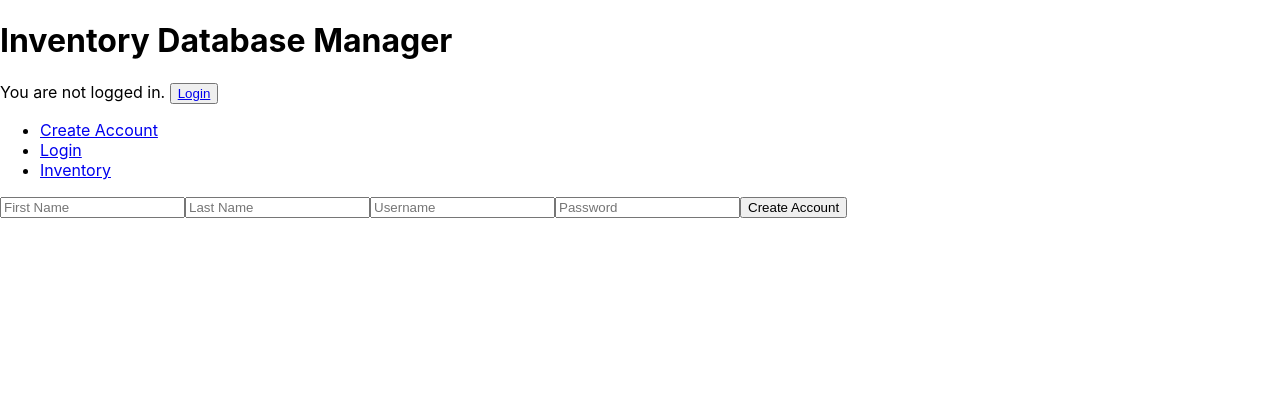
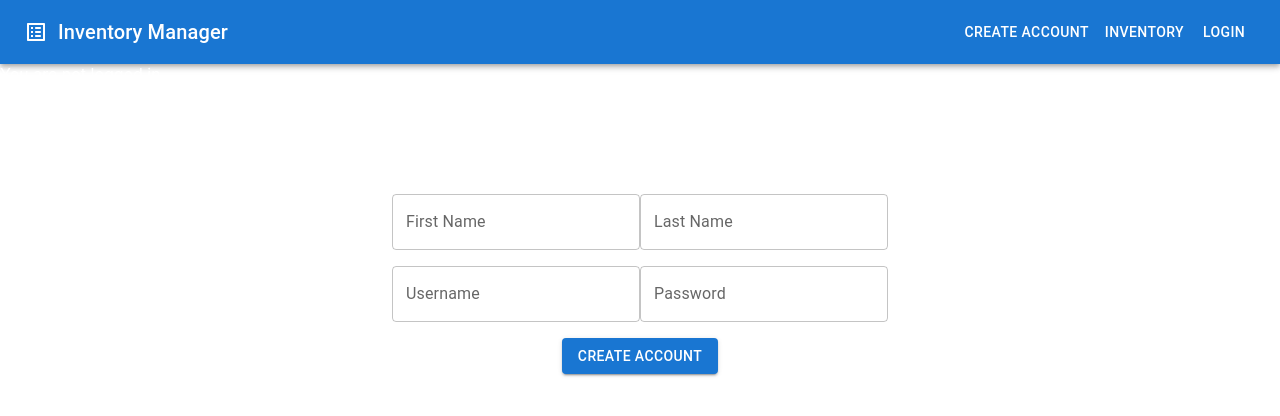
Before and after one commit to brianlen/z-prefix, a React (Create React App) app in the folder frontend/: page /create_account in a window 1280 px wide. Shown: the top 416 px of the page. Built offline with nearby package versions, Linux system fonts and the light colour scheme.

Commit message:
functional and beautiful, fix alerts and error handling

```diff
--- a/frontend/package.json
+++ b/frontend/package.json
@@ -6,6 +6,7 @@
     "@emotion/react": "^11.11.4",
     "@emotion/styled": "^11.11.5",
     "@fontsource/roboto": "^5.0.12",
+    "@mui/icons-material": "^5.15.15",
     "@mui/material": "^5.15.15",
     "@testing-library/jest-dom": "^5.17.0",
     "@testing-library/react": "^13.4.0",
--- a/frontend/src/App.js
+++ b/frontend/src/App.js
@@ -5,6 +5,9 @@ import Login from './Pages/Login';
 import CreateItem from './Pages/CreateItem';
 import Inventory from './Pages/Inventory';
 import ItemDetails from './Pages/ItemDetails';
+
+import { AppBar, Toolbar, Typography, Button } from '@mui/material';
+import ListAltRoundedIcon from '@mui/icons-material/ListAltRounded';
 
 function App() {
     const navigate = useNavigate();
@@ -20,22 +23,29 @@ function App() {
 
     return (
         <div>
-      <h1>Inventory Database Manager</h1>
+
+            <AppBar position="static">
+                <Toolbar>
+                    <ListAltRoundedIcon style={{ marginRight: '10px' }} />
+                    <Typography variant="h6" style={{ flexGrow: 1 }}>
+                        Inventory Manager
+                    </Typography>
+
+                    <Button color="inherit" onClick={() => navigate("/create_account")}>Create Account</Button>
+                    <Button color="inherit" onClick={() => navigate("/inventory")}>Inventory</Button>
+                    {user ? <Button color="inherit" onClick={(e) => handleLogout(e)}>Logout</Button> : <Button color="inherit" onClick={() => navigate("/login")}>Login</Button>}
+                </Toolbar>
+            </AppBar>
+
+
             {user ?
-        <div>
+                <div style={{color: 'white'}}>
                     {`Logged in as ${user.username}. Welcome ${user.first_name} ${user.last_name}. Your user_id is ${user.user_id}. `}
-          <button onClick={(e) => handleLogout(e)}>Log out</button>
                 </div>
                 :
-        <div>{'You are not logged in. '}<button><Link to="/login">Login</Link></button></div>
+                <div style={{color: 'white'}}>{'You are not logged in. '}</div>
             }
 
-      <nav><ul>
-        <li><Link to="/create_account">Create Account</Link></li>
-        <li><Link to="/login">Login</Link></li>
-        {user ? <li><Link to="/create_item">Create Item</Link></li> : null}
-        <li><Link to="/inventory">Inventory</Link></li>
-      </ul></nav>
 
 
             <Routes>
@@ -49,4 +59,25 @@ function App() {
     );
 }
 
+
+
+// <h1>Inventory Database Manager</h1>
+// {user ?
+//     <div>
+//         {`Logged in as ${user.username}. Welcome ${user.first_name} ${user.last_name}. Your user_id is ${user.user_id}. `}
+//         <button onClick={(e) => handleLogout(e)}>Log out</button>
+//     </div>
+//     :
+//     <div>{'You are not logged in. '}<button><Link to="/login">Login</Link></button></div>
+// }
+
+// <nav><ul>
+//     <li><Link to="/create_account">Create Account</Link></li>
+//     <li><Link to="/login">Login</Link></li>
+//     {user ? <li><Link to="/create_item">Create Item</Link></li> : null}
+//     <li><Link to="/inventory">Inventory</Link></li>
+// </ul></nav>
+
+
+
 export default App;
--- a/frontend/src/Pages/CreateAccount.js
+++ b/frontend/src/Pages/CreateAccount.js
@@ -1,6 +1,10 @@
 import React, { useState } from 'react';
 import { useNavigate } from 'react-router-dom';
 import bcrypt from 'bcryptjs';
+import TextField from '@mui/material/TextField';
+import Button from '@mui/material/Button';
+import Box from '@mui/material/Box';
+import Grid from '@mui/material/Grid';
 
 function CreateAccount({ setUser }) {
     const navigate = useNavigate();
@@ -38,13 +42,52 @@ function CreateAccount({ setUser }) {
     };
 
     return (
-    <form onSubmit={handleSubmit}>
-      <input type="text" placeholder="First Name" value={firstName} onChange={(e) => setFirstName(e.target.value)} />
-      <input type="text" placeholder="Last Name" value={lastName} onChange={(e) => setLastName(e.target.value)} />
-      <input type="text" placeholder="Username" value={username} onChange={(e) => setUsername(e.target.value)} />
-      <input type="password" placeholder="Password" value={password} onChange={(e) => setPassword(e.target.value)} />
-      <button type="submit">Create Account</button>
-    </form>
+
+        <Box component="form" onSubmit={handleSubmit} noValidate autoComplete="off">
+            <Grid
+                container
+                direction="column"
+                justifyContent="center"
+                alignItems="center"
+                style={{ minHeight: '50vh' }}
+            >
+                <Box mb={2}>
+                    <TextField
+                        label="First Name"
+                        placeholder="First Name"
+                        value={firstName}
+                        onChange={(e) => setFirstName(e.target.value)}
+                    />
+
+                    <TextField
+                        label="Last Name"
+                        placeholder="Last Name"
+                        value={lastName}
+                        onChange={(e) => setLastName(e.target.value)}
+                    />
+                </Box>
+
+                <Box mb={2}>
+                    <TextField
+                        label="Username"
+                        placeholder="Username"
+                        value={username}
+                        onChange={(e) => setUsername(e.target.value)}
+                    />
+
+                    <TextField
+                        label="Password"
+                        placeholder="Password"
+                        type="password"
+                        value={password}
+                        onChange={(e) => setPassword(e.target.value)}
+                    />
+                </Box>
+
+                <Button type="submit" variant="contained">Create Account</Button>
+            </Grid>
+        </Box>
+
     );
 }
 
--- a/frontend/src/Pages/CreateItem.js
+++ b/frontend/src/Pages/CreateItem.js
@@ -1,5 +1,10 @@
 import React, { useState } from 'react';
 import { useNavigate } from 'react-router-dom';
+import TextField from '@mui/material/TextField';
+import Button from '@mui/material/Button';
+import Box from '@mui/material/Box';
+import Grid from '@mui/material/Grid';
+
 
 function CreateItem({ user }) {
     const [itemName, setItemName] = useState('');
@@ -28,12 +33,22 @@ function CreateItem({ user }) {
     };
 
     return (
-        <form onSubmit={handleSubmit}>
-            <input type="text" placeholder="Item Name" value={itemName} onChange={(e) => setItemName(e.target.value)} />
-            <input type="text" placeholder="Description" value={description} onChange={(e) => setDescription(e.target.value)} />
-            <input type="number" placeholder="Quantity" value={quantity} onChange={(e) => setQuantity(e.target.value)} />
-            <button type="submit">Create Item</button>
-        </form>
+        <Box component="form" onSubmit={handleSubmit}>
+            <Grid
+                container
+                direction="column"
+                justifyContent="center"
+                alignItems="center"
+                style={{ minHeight: '50vh' }}
+                spacing={2}
+            >
+                <Grid item><Button variant="contained" color="primary" onClick={() => navigate('/inventory')}>Back</Button></Grid>
+                <Grid item><TextField type="text" label="Item Name" value={itemName} onChange={(e) => setItemName(e.target.value)} /></Grid>
+                <Grid item><TextField type="text" label="Description" value={description} onChange={(e) => setDescription(e.target.value)} /></Grid>
+                <Grid item><TextField type="number" label="Quantity" value={quantity} onChange={(e) => setQuantity(e.target.value)} /></Grid>
+                <Grid item><Button variant="contained" color="primary" type="submit">Create Item</Button></Grid>
+            </Grid>
+        </Box>
     );
 }
 
--- a/frontend/src/Pages/Inventory.js
+++ b/frontend/src/Pages/Inventory.js
@@ -1,6 +1,6 @@
 import React, { useState, useEffect } from 'react';
 import { useNavigate } from 'react-router-dom';
-import { Button, Table, TableBody, TableCell, TableContainer, TableHead, TableRow, Paper} from '@mui/material';
+import { Box, Button, Grid, Table, TableBody, TableCell, TableContainer, TableHead, TableRow, Paper } from '@mui/material';
 
 function Inventory({ user }) {
     const navigate = useNavigate();
@@ -30,13 +30,26 @@ function Inventory({ user }) {
 
     return (
         <div>
+
+            <Grid
+                container
+                direction="column"
+                justifyContent="center"
+                alignItems="center"
+                style={{ minHeight: '50vh' }}
+            >
+
+                <Box mb={2}>
                     {user ?
                         <>
-                    <Button variant="contained" color="primary" onClick={() => setFilter('all')}>All Inventory</Button>
-                    <Button variant="contained" color="primary" onClick={() => setFilter('mine')}>My Inventory</Button>
+                            <Button variant="contained" color="primary" onClick={() => setFilter('all')} style={{ marginRight: '10px' }} >All Inventory</Button>
+                            <Button variant="contained" color="primary" onClick={() => setFilter('mine')} style={{ marginRight: '10px' }} >My Inventory</Button>
+                            <Button variant="contained" color="primary" onClick={() => navigate('/create_item')}>Create Item</Button>
                         </> : null
                     }
+                </Box>
 
+                <Box style={{ width: '60vw', margin: '0 auto' }}>
                     <TableContainer component={Paper}>
                         <Table>
                             <TableHead>
@@ -63,6 +76,8 @@ function Inventory({ user }) {
                             </TableBody>
                         </Table>
                     </TableContainer>
+                </Box>
+            </Grid>
         </div>
     );
 
--- a/frontend/src/Pages/Login.js
+++ b/frontend/src/Pages/Login.js
@@ -1,10 +1,15 @@
 import React, { useState } from 'react';
 import { useNavigate } from 'react-router-dom';
+import TextField from '@mui/material/TextField';
+import Button from '@mui/material/Button';
+import Box from '@mui/material/Box';
+import Grid from '@mui/material/Grid';
 
 function Login({ setUser }) {
+    const navigate = useNavigate();
     const [username, setUsername] = useState('');
     const [password, setPassword] = useState('');
-  const navigate = useNavigate();
+
 
     const handleSubmit = (event) => {
         event.preventDefault();
@@ -26,15 +31,41 @@ function Login({ setUser }) {
     };
 
     return (
-      <>
-          <h4>Login</h4>
 
-          <form onSubmit={handleSubmit}>
-              <input type="text" placeholder="Username" value={username} onChange={(e) => setUsername(e.target.value)} />
-              <input type="password" placeholder="Password" value={password} onChange={(e) => setPassword(e.target.value)} />
-              <button type="submit">Login</button>
-          </form>
-      </>
+        <Box component="form" onSubmit={handleSubmit} noValidate autoComplete="off">
+
+            <Grid
+                container
+                direction="column"
+                justifyContent="center"
+                alignItems="center"
+                style={{ minHeight: '50vh' }}
+            >
+
+                <Box mb={2}>
+                    <TextField
+                        label="Username"
+                        defaultValue="johndoe"
+                        value={username}
+                        onChange={(e) => setUsername(e.target.value)}
+                    />
+                </Box>
+
+                <Box mb={2}>
+                    <TextField
+                        label="Password"
+                        type="password"
+                        autoComplete="current-password"
+                        value={password}
+                        onChange={(e) => setPassword(e.target.value)}
+                    />
+                </Box>
+
+                <Button type="submit" variant="contained">Login</Button>
+
+            </Grid>
+        </Box>
+
     );
 }
 
```
Also changed, not shown: frontend/src/Pages/ItemDetails.js (+65 -9 lines), 2 other files (tests, documents, lock files or other folders). Lines whose indentation alone changed are shown as unchanged.
